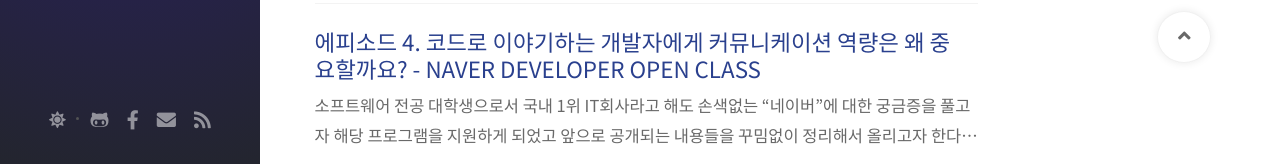
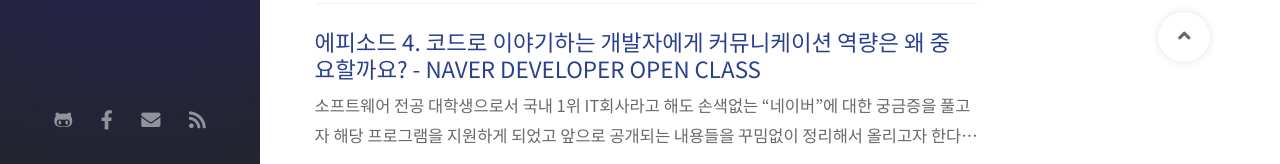
Before and after one commit to dayongkr/deprecated_dayongbz.github.io-2, a Jekyll site: the page built from index.html, in a window 1280 px wide and 900 px high, scrolled down 583 px. Shown: the part 733-897 px from the top of the window. Built offline with Jekyll 4.4.1, drawn with Linux system fonts in a browser that asks for light colours; nearby versions of some CDN libraries; the list of posts is cut into pages by our own code; comment, search, counter and statistics services are not loaded.

Commit message:
change theme_mode to light

```diff
--- a/_config.yml
+++ b/_config.yml
@@ -76,7 +76,7 @@
 #
 #     dark   - Use the dark color scheme
 #
-theme_mode: dual
+theme_mode: light
 
 # boolean type, global switch for ToC in posts.
 toc: true
```
